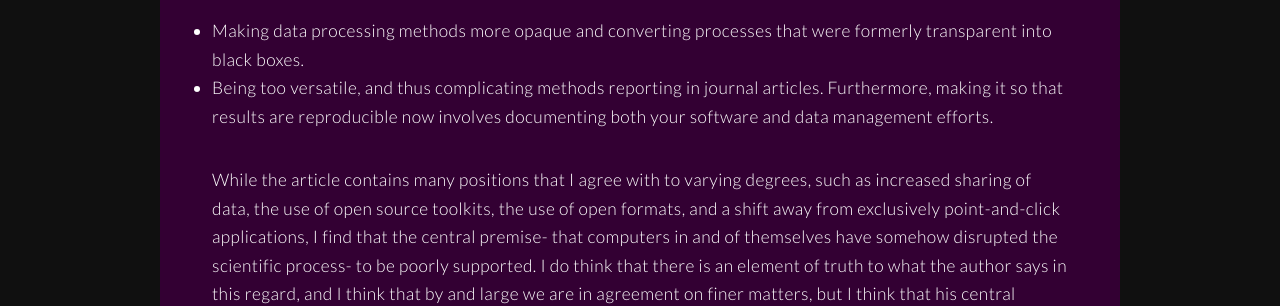
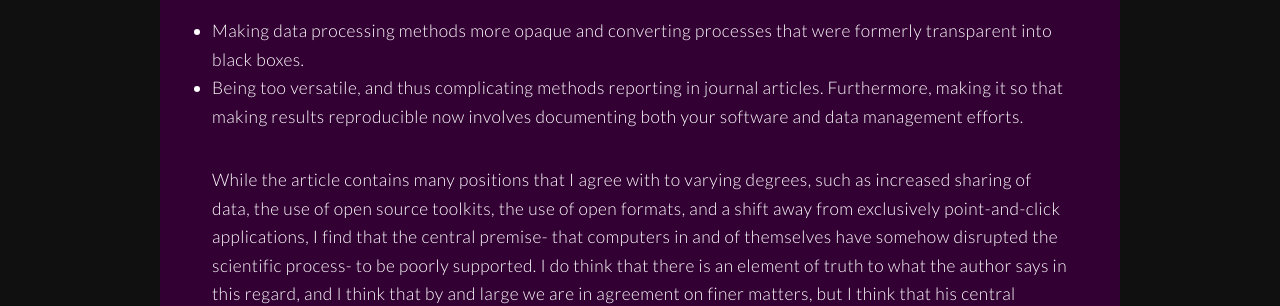
Before and after one commit to jpellman/jpellman.github.io, a Jekyll site: the page built from _posts/2020-06-14-did-computers-break-science.md, in a window 1280 px wide and 900 px high, scrolled down 743 px. Shown: the part 183-489 px from the top of the window. Built offline with Jekyll 4.4.1, drawn with Linux system fonts in a browser that asks for light colours.

Commit message:
Fixed bullet point

```diff
--- a/_posts/2020-06-14-did-computers-break-science.md
+++ b/_posts/2020-06-14-did-computers-break-science.md
@@ -8,7 +8,7 @@ permalink: /did-computers-break-science.html
 Recently I came across [an article](https://theconversation.com/how-computers-broke-science-and-what-we-can-do-to-fix-it-49938) (**How computers broke science – and what we can do to fix it** by Ben Marwick) that argues that electronic computers are breaking science.  Namely, computers are blamed for:
 
  * Making data processing methods more opaque and converting processes that were formerly transparent into black boxes.
- * Being too versatile, and thus complicating methods reporting in journal articles.  Furthermore, making it so that results are reproducible now involves documenting both your software and data management efforts.
+ * Being too versatile, and thus complicating methods reporting in journal articles.  Furthermore, making it so that making results reproducible now involves documenting both your software and data management efforts.
 
 While the article contains many positions that I agree with to varying degrees, such as increased sharing of data, the use of open source toolkits, the use of open formats, and a shift away from exclusively point-and-click applications, I find that the central premise- that computers in and of themselves have somehow disrupted the scientific process- to be poorly supported.  I do think that there is an element of truth to what the author says in this regard, and I think that by and large we are in agreement on finer matters, but I think that his central position lacks precision.
 
```
